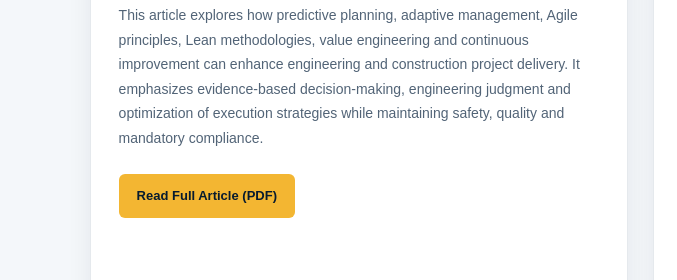
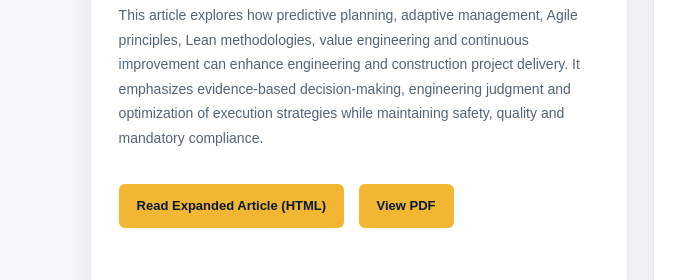
Before and after one commit to noelfvillaluz/noelfvillaluz.github.io, a plain HTML site: page Articles.html in a window 1280 px wide. Shown: the part 971-1251 px from the top of the page, 0-677 px from the left. Drawn offline with Linux system fonts and the light colour scheme.

Commit message:
Update Articles.html

```diff
--- a/Articles.html
+++ b/Articles.html
@@ -776,14 +776,19 @@ footer a {
             safety, quality and mandatory compliance.
         </p>
 
-        <a class="publication-btn"
+       <a class="publication-btn"
+             href="article-001-hybrid-project-management.html"
+             style="margin-top:10px; margin-right:10px;">
+             Read Expanded Article (HTML)
+       </a>
+
+       <a class="publication-btn"
            href="NFV-PM-ART-001_Rev02_Value_Driven_Hybrid_Project_Management.pdf"
            target="_blank"
            rel="noopener noreferrer">
+            View PDF
 
-            Read Full Article (PDF)
-
-        </a>
+       </a>
 
     </article>
 
```
